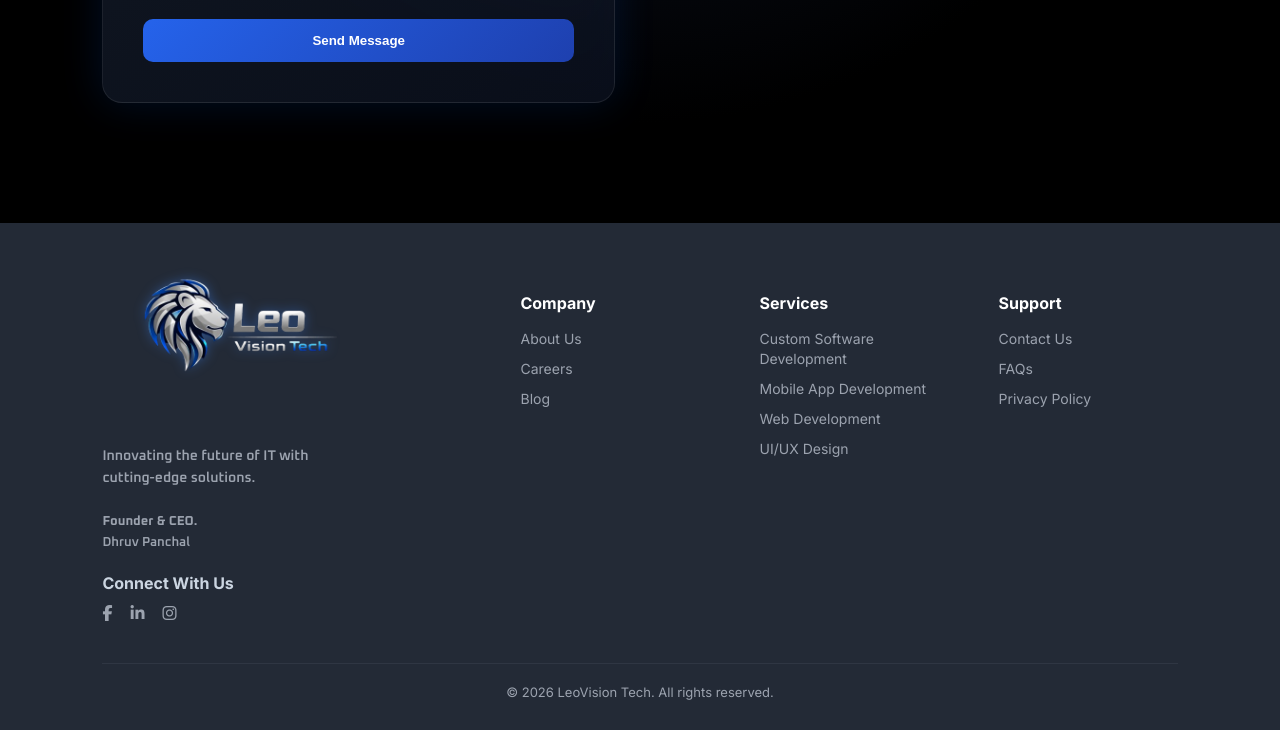
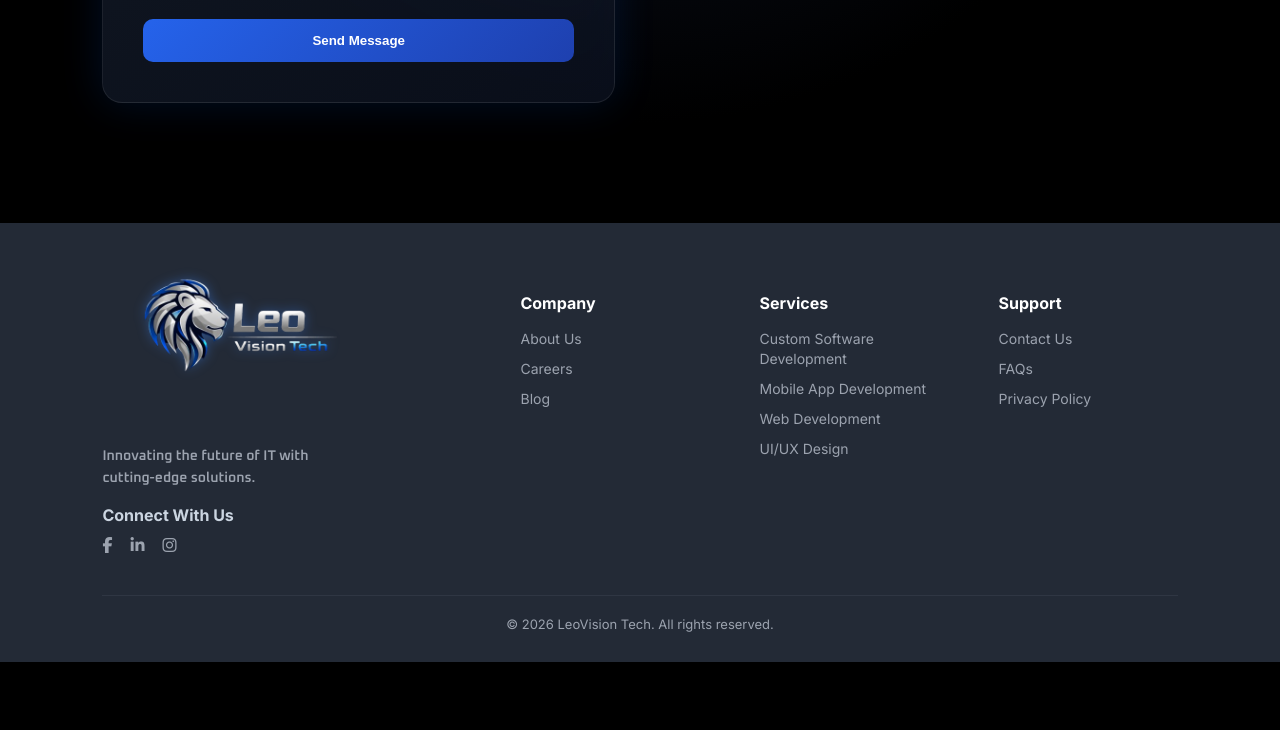
Before and after one commit to dhruvpanchal25/Leovisiontech, a plain HTML site: page client/index.html in a window 1280 px wide. Shown: the part 3845-4575 px from the top of the page. After the commit the page ends 4507 px from the top, so only its background shows below. Drawn offline with nearby package versions, Linux system fonts and the light colour scheme.

Commit message:
Add files via upload

```diff
--- a/client/index.html
+++ b/client/index.html
@@ -261,10 +261,6 @@ href="https://cdnjs.cloudflare.com/ajax/libs/font-awesome/6.5.0/css/all.min.css"
       <p class="desc">
       Innovating the future of IT with cutting-edge solutions.
       </p>
-      <p class="founder">
-      <strong>Founder & CEO.</strong><br>
-      Dhruv Panchal
-      </p>
       <h4>Connect With Us</h4>
       <div class="social-icons">
         <a href="#"><i class="fab fa-facebook-f"></i></a>
```
